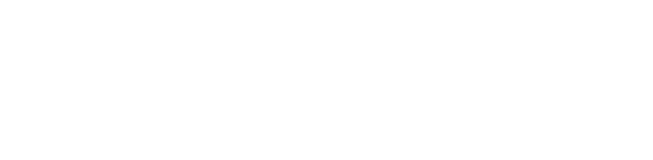
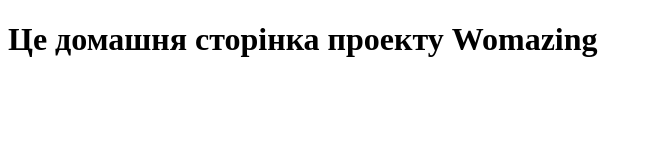
Before and after one commit to yarfolr/womazing, a plain HTML site: page index.html in a window 1280 px wide. Shown: the whole page, without its empty margins (0-653 px from the left). Drawn offline with Linux system fonts and the light colour scheme.

Commit message:
add 1h title

```diff
--- a/index.html
+++ b/index.html
@@ -7,6 +7,6 @@
     <title>Womazing</title>
 </head>
 <body>
-
+    <h1>Це домашня сторінка проекту Womazing</h1>
 </body>
 </html>
```
